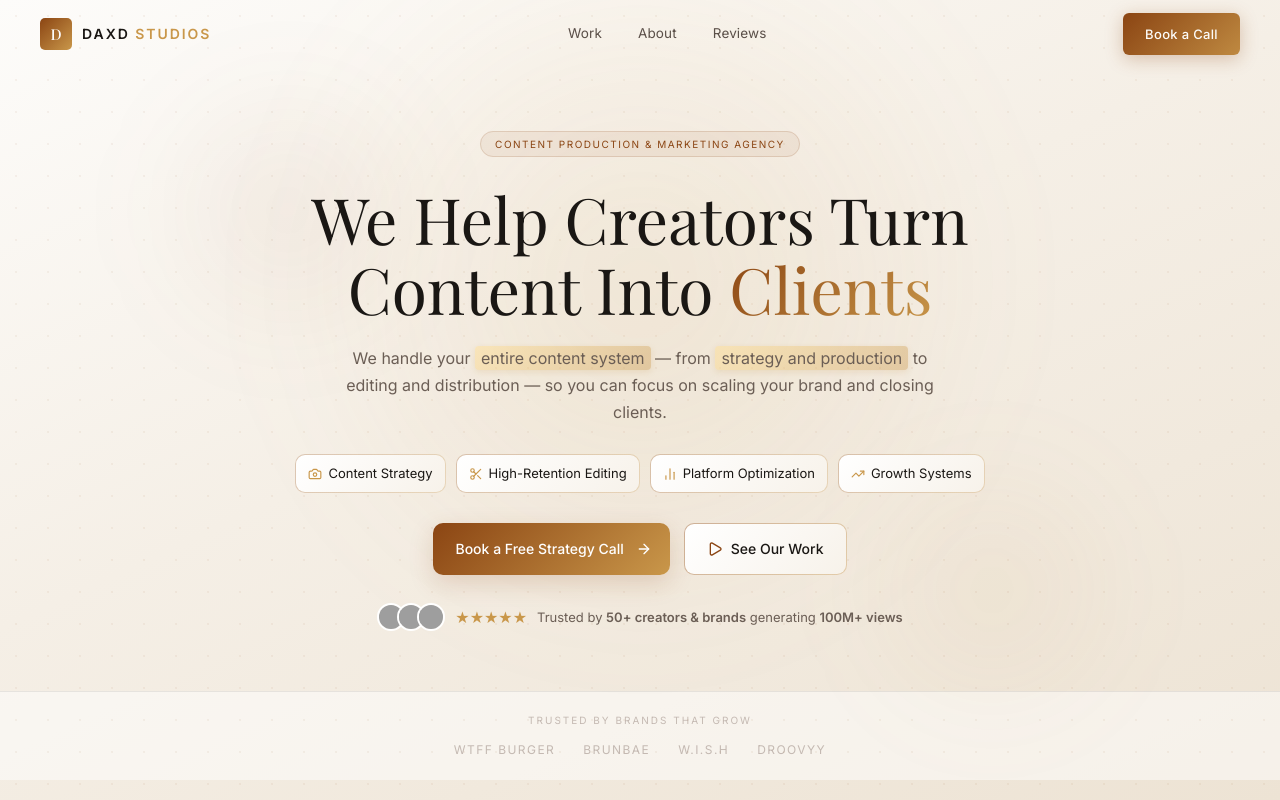
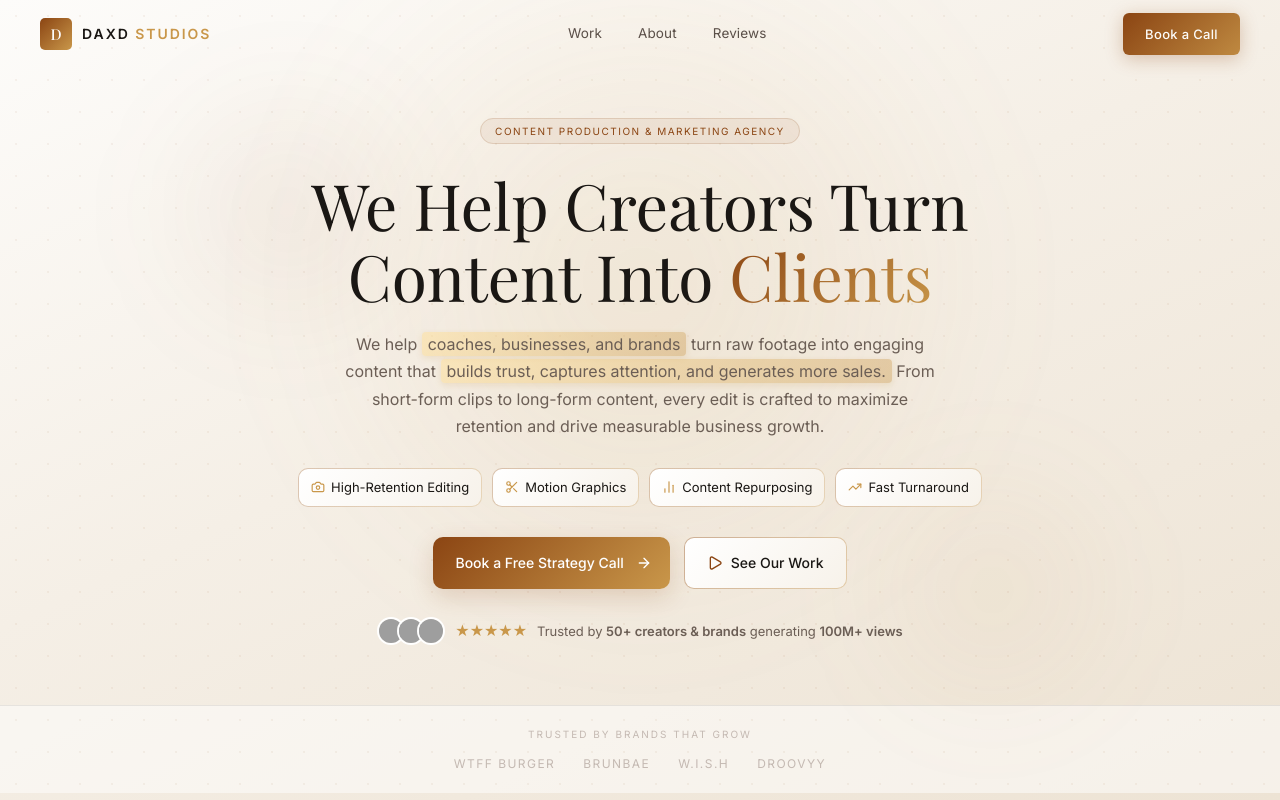
Before and after one commit to Daxdout/Daxd-studios-site, a React (Vite) app in the folder daxd-studios/: page / in a window 1280 px wide. Shown: the top 800 px of the page. Built offline with nearby package versions, Linux system fonts and the light colour scheme; grey boxes are pictures that could not be loaded.

Commit message:
landing page changes

```diff
--- a/daxd-studios/src/components/Hero.jsx
+++ b/daxd-studios/src/components/Hero.jsx
@@ -8,10 +8,10 @@ const fade = (delay = 0) => ({
 })
 
 const pills = [
-  { icon: Camera,     label: 'Content Strategy' },
-  { icon: Scissors,   label: 'High-Retention Editing' },
-  { icon: BarChart2,  label: 'Platform Optimization' },
-  { icon: TrendingUp, label: 'Growth Systems' },
+  { icon: Camera,     label: 'High-Retention Editing' },
+  { icon: Scissors,   label: 'Motion Graphics' },
+  { icon: BarChart2,  label: 'Content Repurposing' },
+  { icon: TrendingUp, label: 'Fast Turnaround' },
 ]
 
 //final brands
@@ -143,15 +143,15 @@ export default function Hero() {
             margin: '0 auto 28px',
             lineHeight: 1.7,
           }}>
-            We handle your{' '}
+            We help{' '}
             <span style={highlight}>
-              entire content system
+              coaches, businesses, and brands
             </span>{' '}
-            — from{' '}
+            turn raw footage into engaging content that {' '}
             <span style={highlight}>
-              strategy and production
+               builds trust, captures attention, and generates more sales.
             </span>{' '}
-            to editing and distribution — so you can focus on scaling your brand and closing clients.
+           From short-form clips to long-form content, every edit is crafted to maximize retention and drive measurable business growth.
           </motion.p>
 
           {/* Pills */}
```
